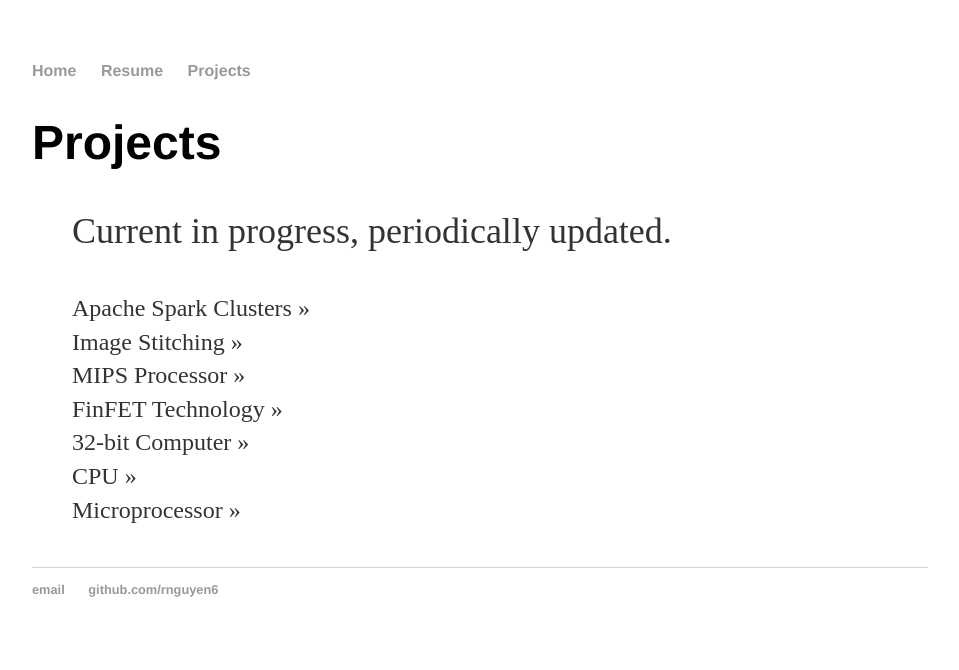
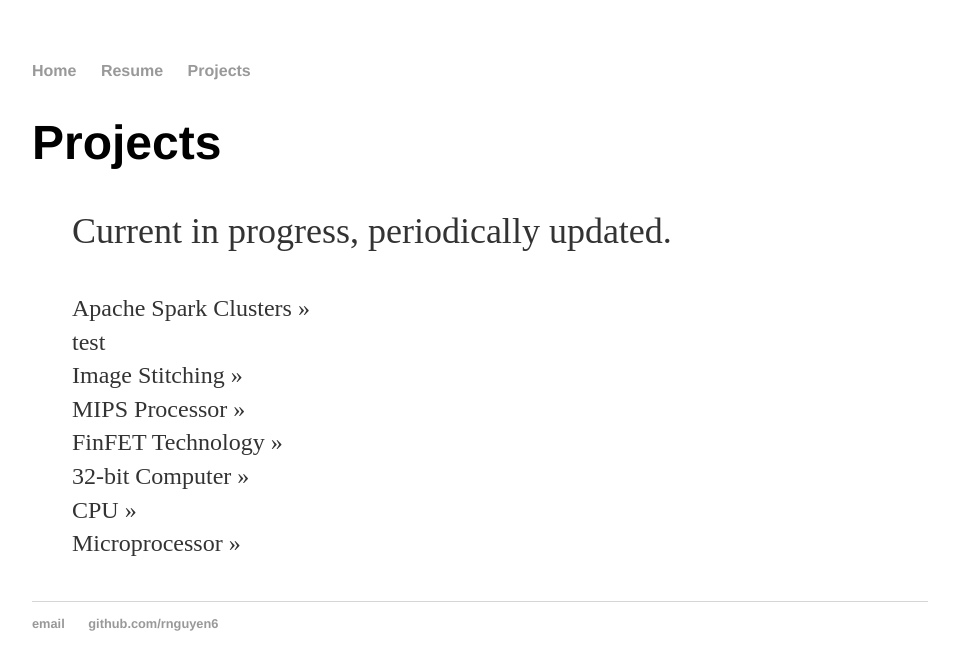
Before and after one commit to rnguyen6/rnguyen6.github.io, a Jekyll site: the page built from projects/index.html, in a window 1280 px wide. Shown: the top 670 px of the page, without its empty margins (160-1119 px from the left). Built offline with Jekyll 4.4.1, drawn with Linux system fonts in a browser that asks for light colours.

Commit message:
Update index.html

```diff
--- a/projects/index.html
+++ b/projects/index.html
@@ -7,7 +7,9 @@ title: Projects
     <p>
         Current in progress, periodically updated.
     </p>
-    <li><span>Apache Spark Clusters</span> &raquo;</li>
+    <li><span>Apache Spark Clusters</span> &raquo;<br>
+    test
+    </li>
     <li><span>Image Stitching</span> &raquo;</li>
     <li><span>MIPS Processor</span> &raquo;</li>
     <li><span>FinFET Technology</span> &raquo;</li>
```
